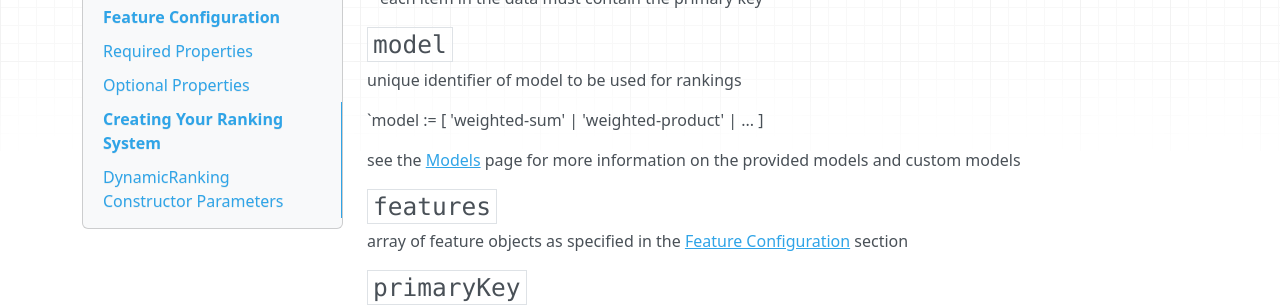
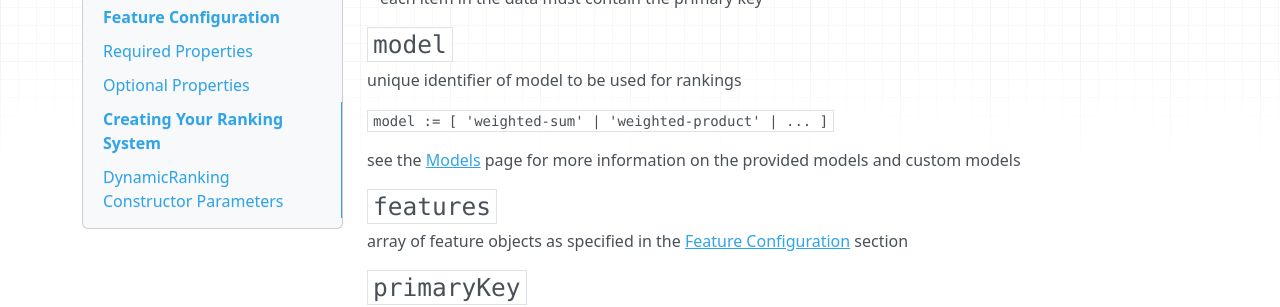
Before and after one commit to shaneferrellwv/dynamic-ranking, an MkDocs documentation site: the page built from docs/docs/api.md, in a window 1280 px wide and 900 px high, scrolled down 2165 px. Shown: the part 155-462 px from the top of the window. Built offline with MkDocs 1.6.1, drawn with Linux system fonts in a browser that asks for light colours; nearby versions of some CDN libraries.

```diff
--- a/docs/docs/api.md
+++ b/docs/docs/api.md
@@ -95,7 +95,7 @@ data to be used for rankings
 ### `model`
 unique identifier of model to be used for rankings
 
-`model := [ 'weighted-sum' | 'weighted-product' | ... ]
+`model := [ 'weighted-sum' | 'weighted-product' | ... ]`
 
 see the [Models](models.md) page for more information on the provided models and custom models
 
```
